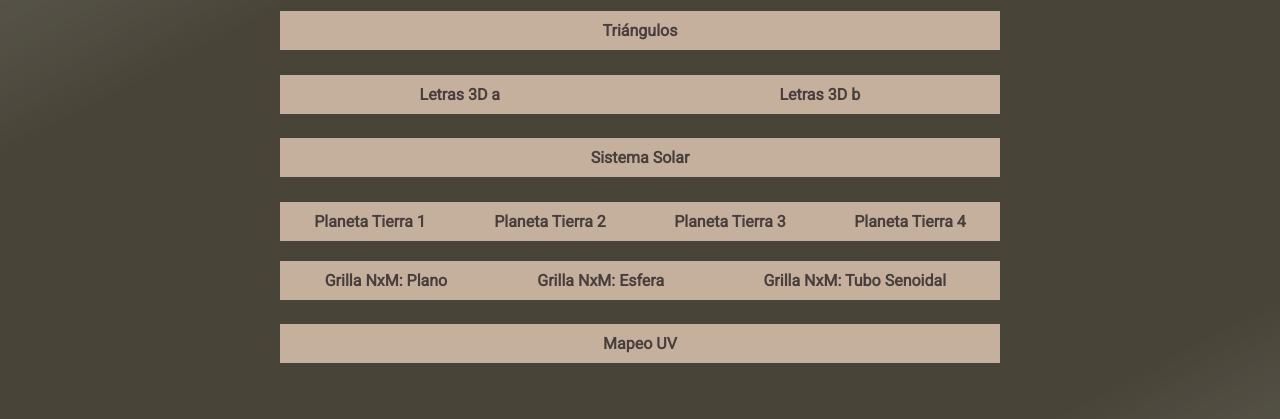
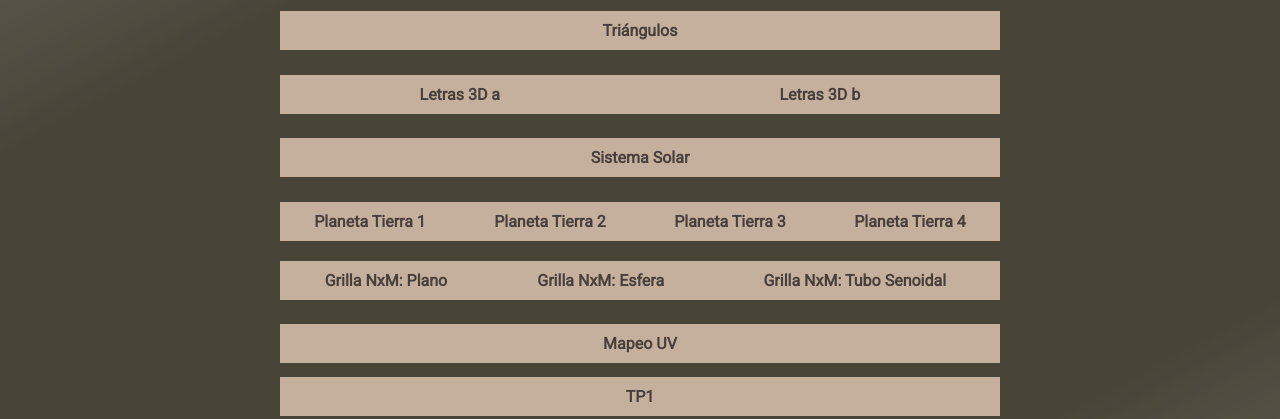
Before and after one commit to collazomanuel/sistemas-graficos, a plain HTML site: page index.html in a window 1280 px wide. Shown: the part 174-593 px from the top of the page. Drawn offline with Linux system fonts and the light colour scheme.

Commit message:
Update index.html

```diff
--- a/index.html
+++ b/index.html
@@ -183,6 +183,7 @@
         </ul>
 
         <li><a href="demoMapeoUV/cubo.html">Mapeo UV</a></li>
+        <li><a href="tp1/index.html">TP1</a></li>
 
         <div class="spacer"></div>
         <div class="footer">
```
